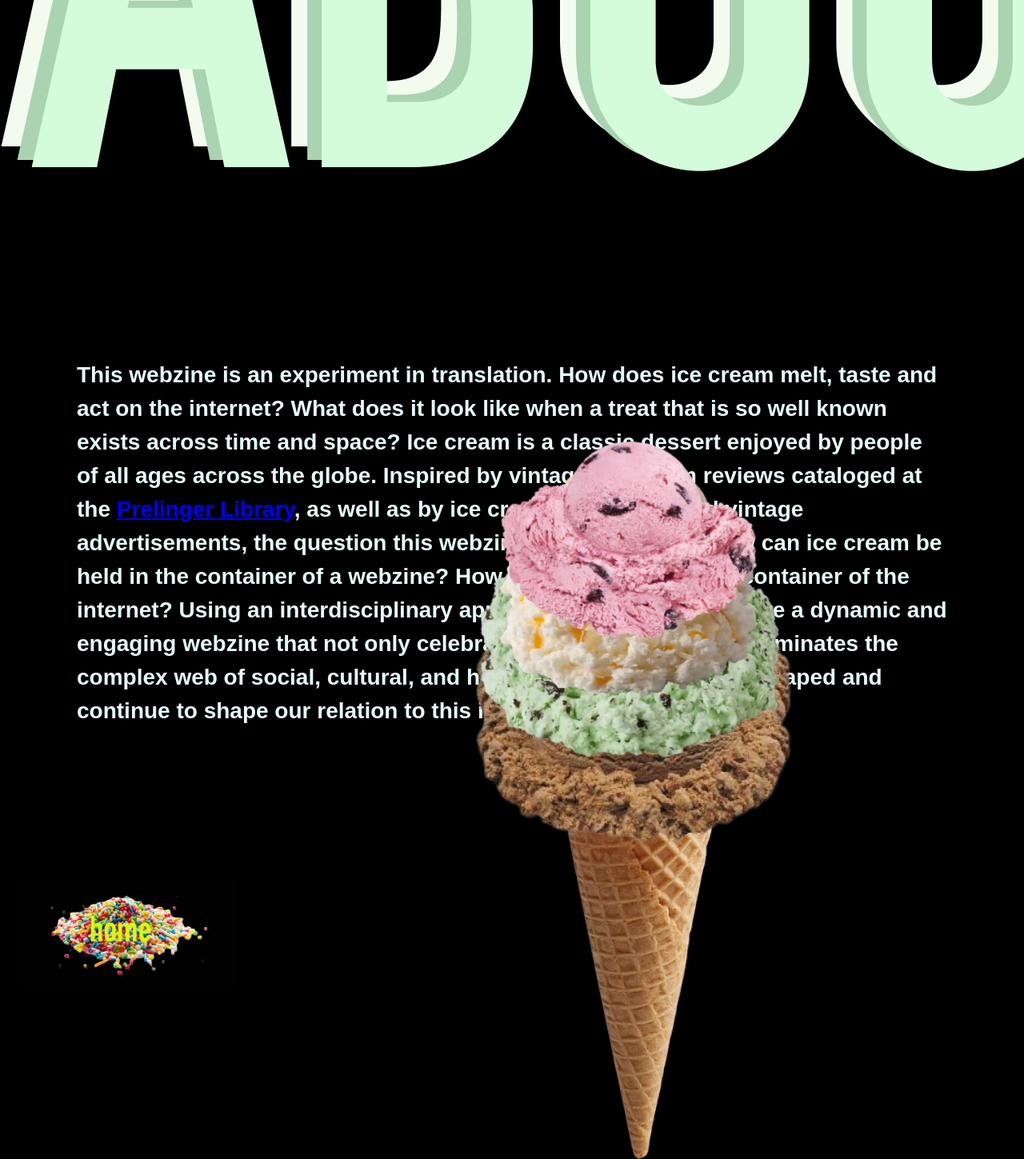
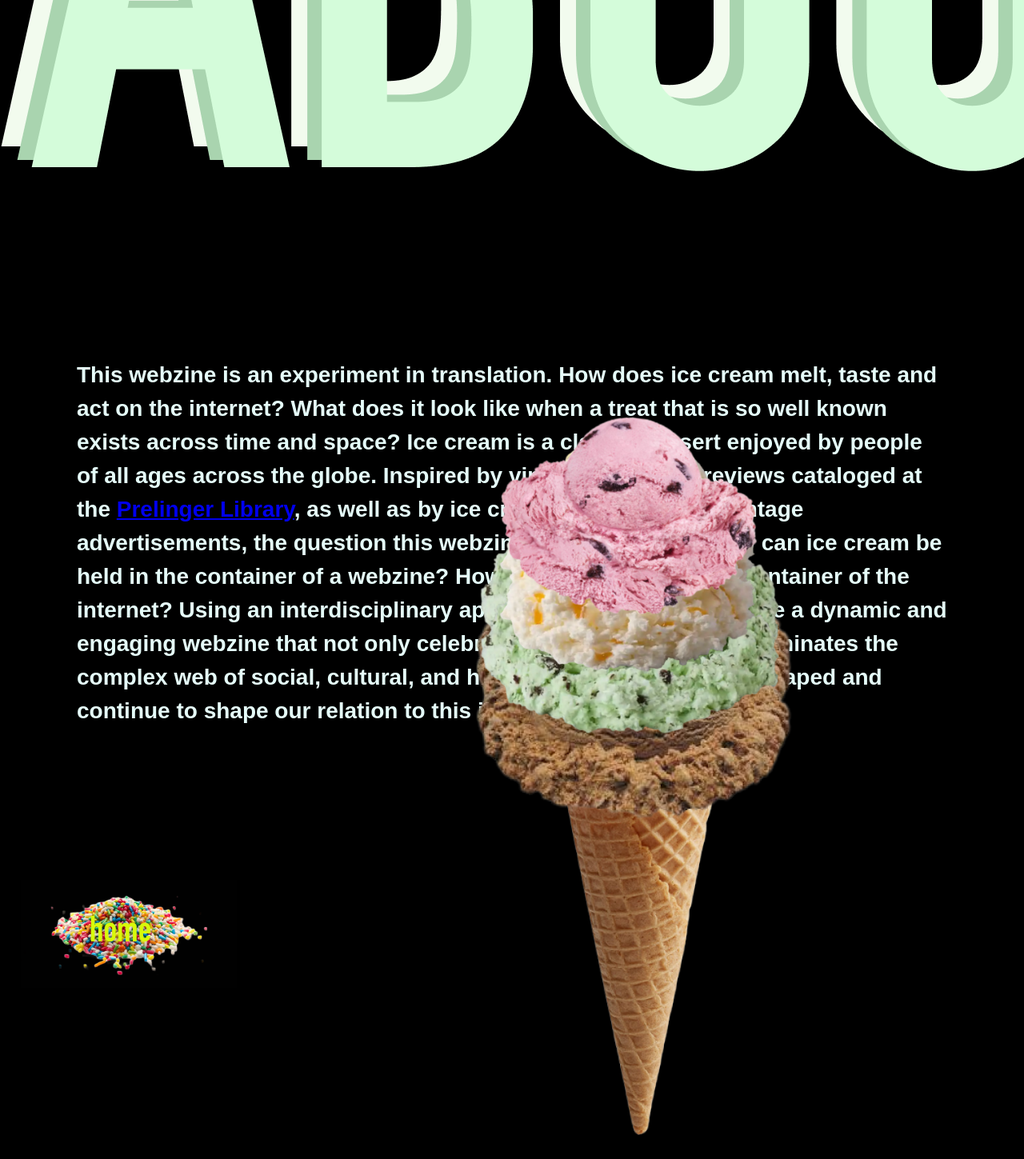
Before and after one commit to sherryxuchou/frozine, a plain HTML site: page sundae.html in a window 1280 px wide. Shown: the part 467-1916 px from the top of the page at 80% size. Drawn offline with nearby package versions, Linux system fonts and the light colour scheme; a script that the page names is missing.

Commit message:
tweaked about page

```diff
--- a/sundae.css
+++ b/sundae.css
@@ -39,14 +39,14 @@ p {
 
 #fourscoopcone {
   position: absolute;
-  top: 250;
+  top: 220;
   left: 550;
   z-index: 6;
   width: 500px;
 }
 #threescoopcone {
   position: absolute;
-  top: 250;
+  top: 220;
   left: 550;
   z-index: 5;
   width: 500px;
@@ -54,7 +54,7 @@ p {
 
 #twoscoopcone {
   position: absolute;
-   top: 300;
+   top: 270;
   left: 550;
   z-index: 4;
    width: 500px;
@@ -62,7 +62,7 @@ p {
 
 #onescoopcone {
   position: absolute;
-  top: 400;
+  top: 370;
   left: 550;
   z-index: 3;
    width: 500px;
@@ -70,7 +70,7 @@ p {
 
 #zeroscoopcone {
   position: absolute;
- top: 550;
+ top: 520;
   left: 550;
   z-index: 2;
    width: 500px;
```
Also changed, not shown: 1 other file.
